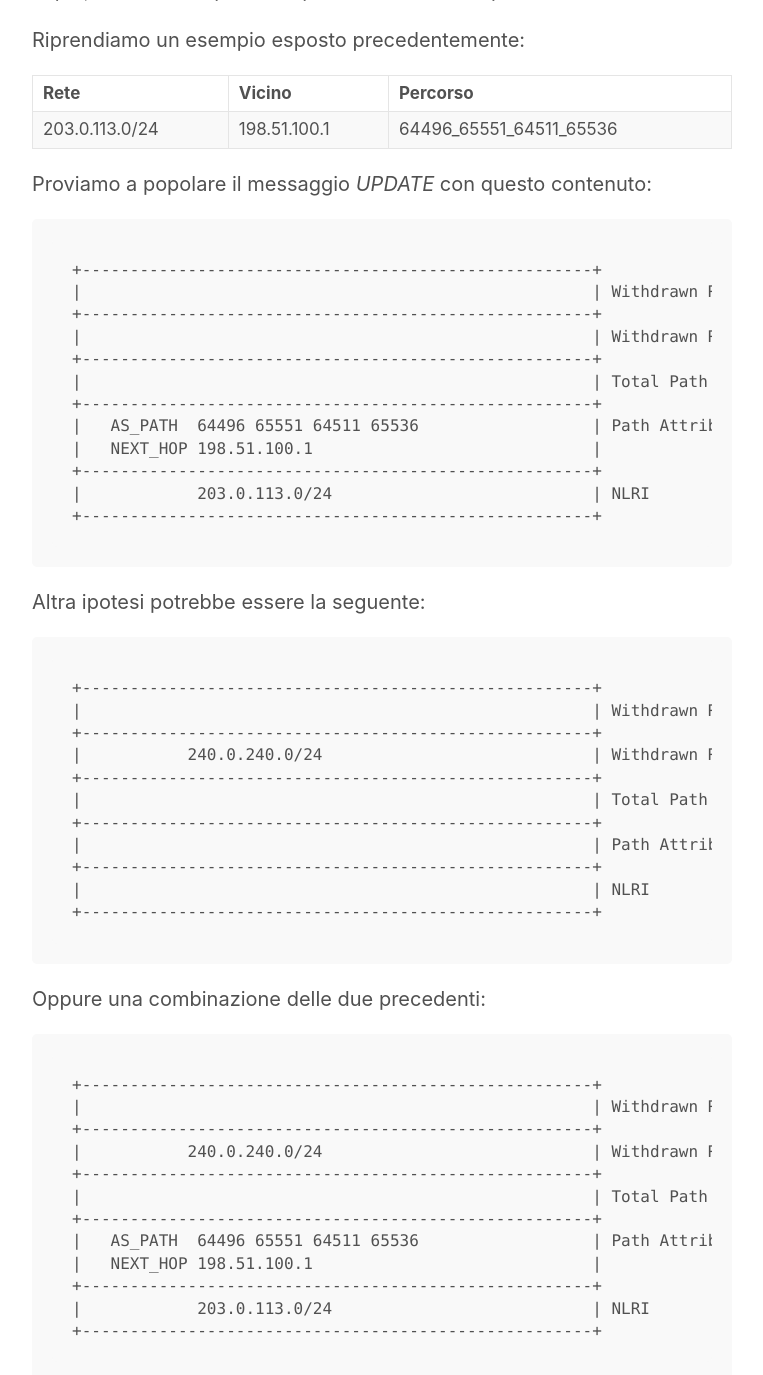
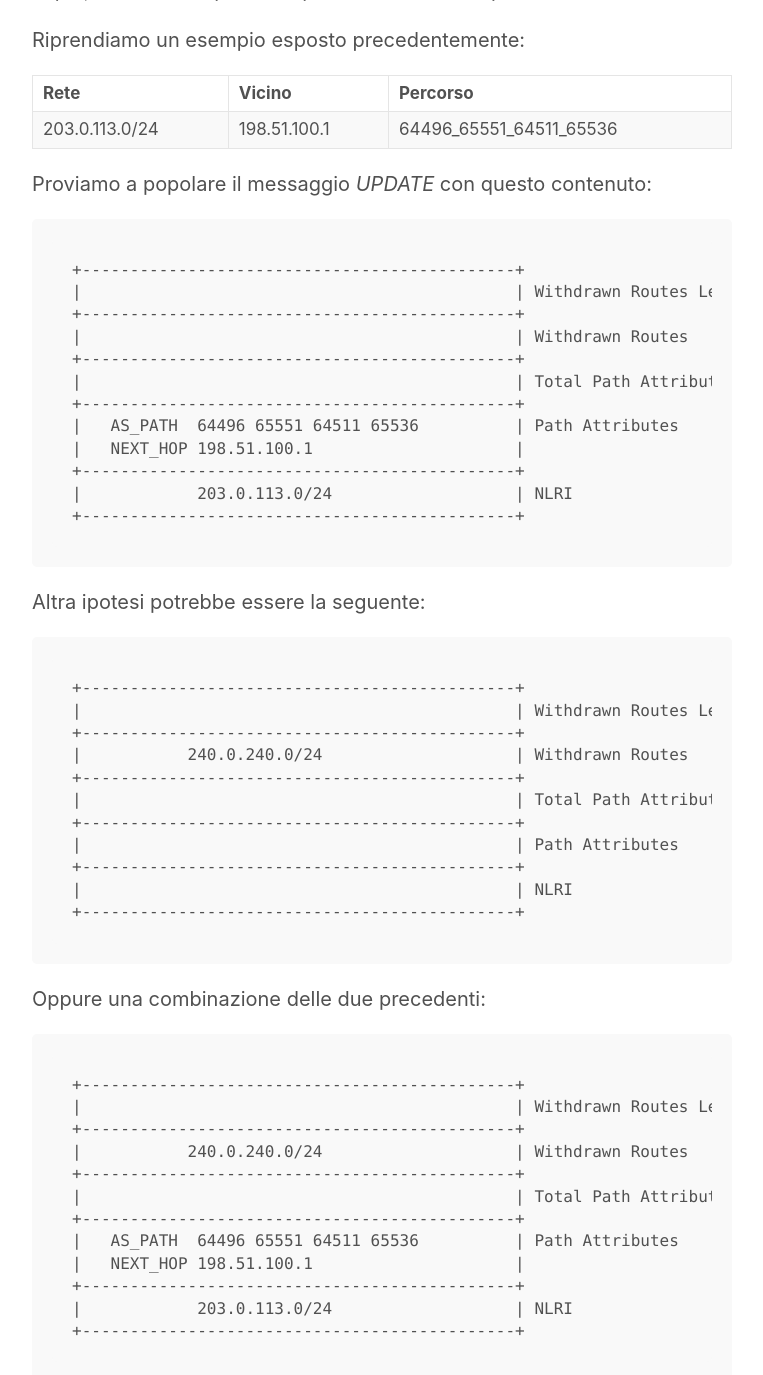
Before and after one commit to Peering101/peering101-it.github.io, a Jekyll site: the page built from _topics/bgp.md, in a window 1280 px wide and 1400 px high, scrolled down 11261 px. Shown: the top 1375 px of the window, without its empty margins (258-1021 px from the left). Built offline with Jekyll 4.4.1, drawn with Linux system fonts in a browser that asks for light colours; some of the changed text lies outside the part shown.

Commit message:
Update bgp.md

```diff
--- a/_topics/bgp.md
+++ b/_topics/bgp.md
@@ -210,47 +210,47 @@ Riprendiamo un esempio esposto precedentemente:
 
 Proviamo a popolare il messaggio *UPDATE* con questo contenuto:
 
-    +-----------------------------------------------------+
-    |                                                     | Withdrawn Routes Length
-    +-----------------------------------------------------+
-    |                                                     | Withdrawn Routes
-    +-----------------------------------------------------+
-    |                                                     | Total Path Attribute Length
-    +-----------------------------------------------------+
-    |   AS_PATH  64496 65551 64511 65536                  | Path Attributes
-    |   NEXT_HOP 198.51.100.1                             |
-    +-----------------------------------------------------+
-    |            203.0.113.0/24                           | NLRI
-    +-----------------------------------------------------+
+    +---------------------------------------------+
+    |                                             | Withdrawn Routes Length
+    +---------------------------------------------+
+    |                                             | Withdrawn Routes
+    +---------------------------------------------+
+    |                                             | Total Path Attribute Length
+    +---------------------------------------------+
+    |   AS_PATH  64496 65551 64511 65536          | Path Attributes
+    |   NEXT_HOP 198.51.100.1                     |
+    +---------------------------------------------+
+    |            203.0.113.0/24                   | NLRI
+    +---------------------------------------------+
 
 Altra ipotesi potrebbe essere la seguente:
 
-    +-----------------------------------------------------+
-    |                                                     | Withdrawn Routes Length
-    +-----------------------------------------------------+
-    |           240.0.240.0/24                            | Withdrawn Routes
-    +-----------------------------------------------------+
-    |                                                     | Total Path Attribute Length
-    +-----------------------------------------------------+
-    |                                                     | Path Attributes
-    +-----------------------------------------------------+
-    |                                                     | NLRI
-    +-----------------------------------------------------+
+    +---------------------------------------------+
+    |                                             | Withdrawn Routes Length
+    +---------------------------------------------+
+    |           240.0.240.0/24                    | Withdrawn Routes
+    +---------------------------------------------+
+    |                                             | Total Path Attribute Length
+    +---------------------------------------------+
+    |                                             | Path Attributes
+    +---------------------------------------------+
+    |                                             | NLRI
+    +---------------------------------------------+
 
 Oppure una combinazione delle due precedenti:
 
-    +-----------------------------------------------------+
-    |                                                     | Withdrawn Routes Length
-    +-----------------------------------------------------+
-    |           240.0.240.0/24                            | Withdrawn Routes
-    +-----------------------------------------------------+
-    |                                                     | Total Path Attribute Length
-    +-----------------------------------------------------+
-    |   AS_PATH  64496 65551 64511 65536                  | Path Attributes
-    |   NEXT_HOP 198.51.100.1                             |
-    +-----------------------------------------------------+
-    |            203.0.113.0/24                           | NLRI
-    +-----------------------------------------------------+
+    +---------------------------------------------+
+    |                                             | Withdrawn Routes Length
+    +---------------------------------------------+
+    |           240.0.240.0/24                    | Withdrawn Routes
+    +---------------------------------------------+
+    |                                             | Total Path Attribute Length
+    +---------------------------------------------+
+    |   AS_PATH  64496 65551 64511 65536          | Path Attributes
+    |   NEXT_HOP 198.51.100.1                     |
+    +---------------------------------------------+
+    |            203.0.113.0/24                   | NLRI
+    +---------------------------------------------+
 
 Una speciale considerazione va rivolta agli attributi del percorso (**path attributes**) i quali si articolano in quattro diverse categorie:
 
@@ -265,19 +265,19 @@ Facciamo alcuni esempi:
 
 Quindi alla luce di quanto appena documentato ripetiamo il completo schema di messaggio *UPDATE*:
 
-    +-----------------------------------------------------+
-    |           14 byte                                   | Withdrawn Routes Length
-    +-----------------------------------------------------+
-    |           240.0.240.0/24                            | Withdrawn Routes
-    +-----------------------------------------------------+
-    |           67 byte                                   | Total Path Attribute Length
-    +-----------------------------------------------------+
-    |   ORIGIN   IGP                                      |
-    |   AS_PATH  64496 65551 64511 65536                  | Path Attributes
-    |   NEXT_HOP 198.51.100.1                             |
-    +-----------------------------------------------------+
-    |            203.0.113.0/24                           | NLRI
-    +-----------------------------------------------------+
+    +---------------------------------------------+
+    |           14 byte                           | Withdrawn Routes Length
+    +---------------------------------------------+
+    |           240.0.240.0/24                    | Withdrawn Routes
+    +---------------------------------------------+
+    |           67 byte                           | Total Path Attribute Length
+    +---------------------------------------------+
+    |   ORIGIN   IGP                              |
+    |   AS_PATH  64496 65551 64511 65536          | Path Attributes
+    |   NEXT_HOP 198.51.100.1                     |
+    +---------------------------------------------+
+    |            203.0.113.0/24                   | NLRI
+    +---------------------------------------------+
 
 È opportuno aggiungere, per completezza di informazione, che il messaggio *UPDATE* è agnostico rispetto al contenuto del campo *NLRI*: infatti può contenere indicazioni circa destinazioni sia IPv4 sia IPv6 (non contemporaneamente, è ovvio, poiché cambia il *NEXT\_HOP*). E, come corollario, è dunque agnostico anche rispetto al trasporto, cioè è possibile che il campo *NLRI* contenga destinazioni IPv6 anche se la connessione TCP viene stabilita tra dirimpettai che usano IPv4 e viceversa.
 
```
